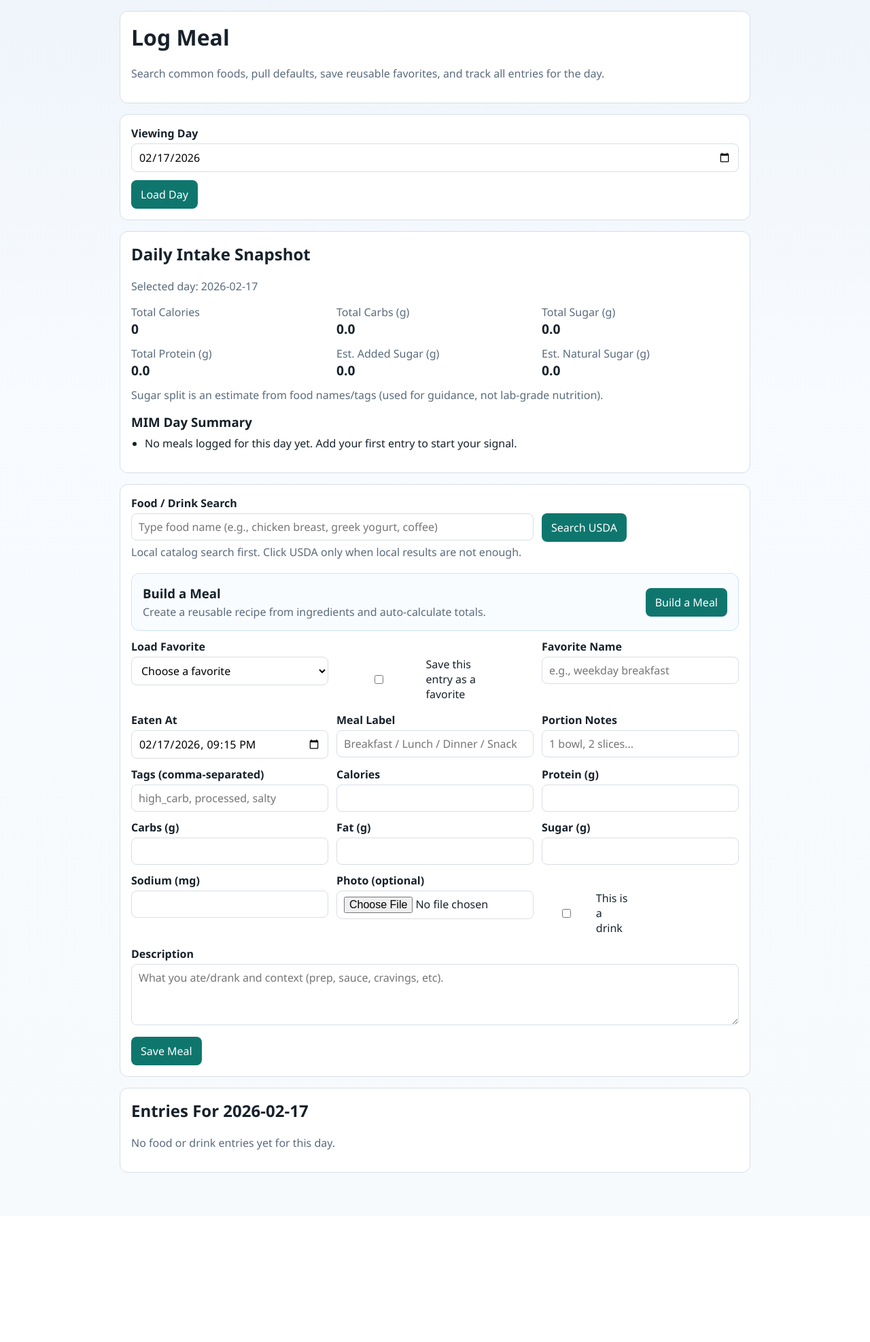
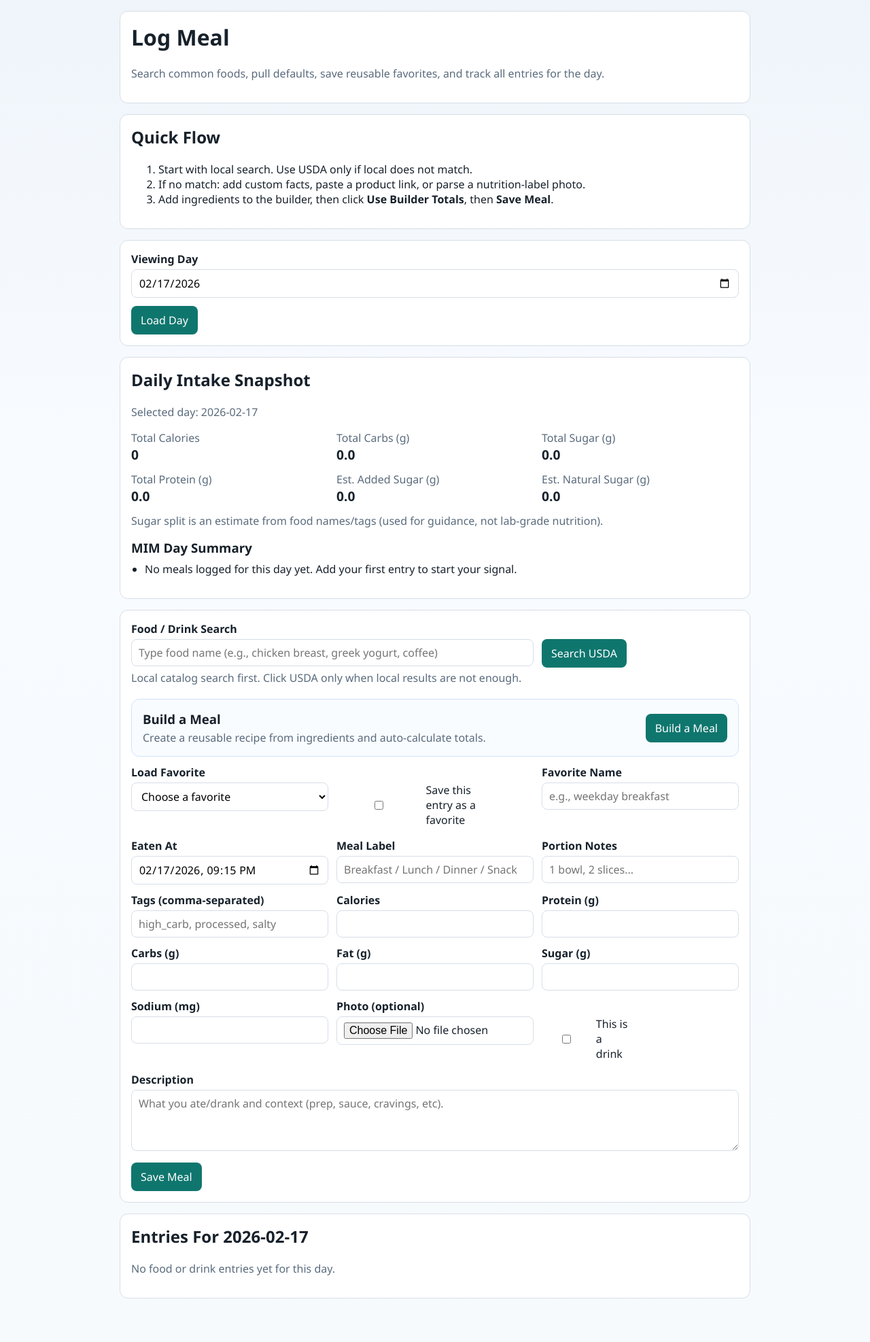
Before and after one commit to raine0001/coachMIM, a Flask app: page /meal in a window 1280 px wide. Shown: the part 60-2034 px from the top of the page at 68% size. Before the commit the page ends 1785 px from the top, so only its background shows below. Run offline with Flask 3, Linux system fonts and the light colour scheme; the visitor is signed in with stand-in values (Sample User, id 1); tables that the repository leaves empty hold one stand-in row (values such as "Sample post").

Commit message:
Prevent accidental blank meals and simplify meal builder flow

```diff
--- a/app/routes.py
+++ b/app/routes.py
@@ -100,6 +100,17 @@
     raw = raw_value or ""
     tags = [item.strip() for item in raw.split(",") if item.strip()]
     return tags or None
+
+
+def normalize_text(value):
+    if value is None:
+        return None
+    text = str(value).strip()
+    if not text:
+        return None
+    if text.lower() in {"none", "null"}:
+        return None
+    return text
 
 
 def parse_ingredients_json(raw_value):
@@ -420,9 +431,9 @@
     meal.user_id = g.user.id
     meal.food_item_id = food_item.id if food_item else None
     meal.eaten_at = eaten_at_dt
-    meal.label = request.form.get("label") or None
-    meal.description = request.form.get("description") or None
-    meal.portion_notes = request.form.get("portion_notes") or None
+    meal.label = normalize_text(request.form.get("label"))
+    meal.description = normalize_text(request.form.get("description"))
+    meal.portion_notes = normalize_text(request.form.get("portion_notes"))
     meal.tags = parse_tags(request.form.get("tags"))
     meal.is_beverage = parse_bool(request.form.get("is_beverage"))
 
@@ -452,6 +463,23 @@
     return eaten_at_dt
 
 
+def meal_has_meaningful_content(meal: Meal, has_new_photo: bool = False) -> bool:
+    if meal.food_item_id is not None:
+        return True
+    if any(value not in (None, "") for value in [meal.label, meal.description, meal.portion_notes]):
+        return True
+    if meal.tags:
+        return True
+    if any(
+        getattr(meal, field) is not None
+        for field in ["calories", "protein_g", "carbs_g", "fat_g", "sugar_g", "sodium_mg"]
+    ):
+        return True
+    if meal.photo_path or has_new_photo:
+        return True
+    return False
+
+
 def upsert_favorite_from_request():
     if not parse_bool(request.form.get("save_favorite")):
         return
@@ -465,9 +493,9 @@
         favorite = FavoriteMeal(user_id=g.user.id, name=favorite_name)
 
     favorite.food_item_id = parse_int(request.form.get("food_item_id"))
-    favorite.label = request.form.get("label") or None
-    favorite.description = request.form.get("description") or None
-    favorite.portion_notes = request.form.get("portion_notes") or None
+    favorite.label = normalize_text(request.form.get("label"))
+    favorite.description = normalize_text(request.form.get("description"))
+    favorite.portion_notes = normalize_text(request.form.get("portion_notes"))
     favorite.tags = parse_tags(request.form.get("tags"))
     favorite.is_beverage = parse_bool(request.form.get("is_beverage"))
 
@@ -961,6 +989,11 @@
         return redirect(url_for("main.meal_form"))
 
     photo = request.files.get("photo")
+    has_new_photo = bool(photo and photo.filename)
+    if not meal_has_meaningful_content(meal, has_new_photo=has_new_photo):
+        flash("Meal entry is empty. Select a food or add nutrition/details before saving.", "error")
+        return redirect(url_for("main.meal_form", day=eaten_at_dt.date().isoformat()))
+
     if photo and photo.filename:
         if not allowed_file(photo.filename):
             flash("Unsupported file type. Use png, jpg, jpeg, webp, or heic.", "error")
@@ -992,9 +1025,14 @@
         except ValueError:
             flash("Invalid meal timestamp. Use the date/time picker and try again.", "error")
             return redirect(url_for("main.meal_edit", meal_id=meal.id))
-        upsert_favorite_from_request()
 
         photo = request.files.get("photo")
+        has_new_photo = bool(photo and photo.filename)
+        if not meal_has_meaningful_content(meal, has_new_photo=has_new_photo):
+            flash("Meal entry is empty. Add at least one detail or delete the entry.", "error")
+            return redirect(url_for("main.meal_edit", meal_id=meal.id))
+
+        upsert_favorite_from_request()
         if photo and photo.filename:
             if not allowed_file(photo.filename):
                 flash("Unsupported file type. Use png, jpg, jpeg, webp, or heic.", "error")
@@ -1080,7 +1118,7 @@
             "id": item.id,
             "name": item.name,
             "brand": item.brand,
-            "display_name": item.display_name(),
+            "display_name": item.display_name() if item.name else (item.brand or "Unnamed food"),
             "serving_size": item.serving_size,
             "serving_unit": item.serving_unit,
             "calories": item.calories,
--- a/app/templates/meal.html
+++ b/app/templates/meal.html
@@ -8,6 +8,15 @@
     {% if edit_meal %}
       <p><a href="{{ url_for('main.meal_form', day=selected_day) }}">Create a new meal entry instead</a></p>
     {% endif %}
+  </div>
+
+  <div class="card">
+    <h2>Quick Flow</h2>
+    <ol style="margin-top: 0;">
+      <li>Start with local search. Use USDA only if local does not match.</li>
+      <li>If no match: add custom facts, paste a product link, or parse a nutrition-label photo.</li>
+      <li>Add ingredients to the builder, then click <strong>Use Builder Totals</strong>, then <strong>Save Meal</strong>.</li>
+    </ol>
   </div>
 
   <div class="card">
@@ -79,7 +88,7 @@
             value="{{ edit_meal.food_item.display_name() if edit_meal and edit_meal.food_item else '' }}"
           />
           <p class="muted" style="margin: 6px 0 0;">Local catalog search first. Click USDA only when local results are not enough.</p>
-          <input id="food_item_id" name="food_item_id" type="hidden" value="{{ edit_meal.food_item_id if edit_meal else '' }}" />
+          <input id="food_item_id" name="food_item_id" type="hidden" value="{{ edit_meal.food_item_id if edit_meal and edit_meal.food_item_id is not none else '' }}" />
           <div id="food-results" style="margin-top: 8px;"></div>
         </div>
         <div>
@@ -318,11 +327,11 @@
         </div>
         <div>
           <label for="label">Meal Label</label>
-          <input id="label" name="label" placeholder="Breakfast / Lunch / Dinner / Snack" value="{{ edit_meal.label if edit_meal else '' }}" />
+          <input id="label" name="label" placeholder="Breakfast / Lunch / Dinner / Snack" value="{{ ((edit_meal.label if edit_meal else '') if (edit_meal and edit_meal.label not in ['None','none','NULL','null']) else '') }}" />
         </div>
         <div>
           <label for="portion_notes">Portion Notes</label>
-          <input id="portion_notes" name="portion_notes" placeholder="1 bowl, 2 slices..." value="{{ edit_meal.portion_notes if edit_meal else '' }}" />
+          <input id="portion_notes" name="portion_notes" placeholder="1 bowl, 2 slices..." value="{{ ((edit_meal.portion_notes if edit_meal else '') if (edit_meal and edit_meal.portion_notes not in ['None','none','NULL','null']) else '') }}" />
         </div>
         <div>
           <label for="tags">Tags (comma-separated)</label>
@@ -367,7 +376,7 @@
 
       <div style="margin-top: 12px;">
         <label for="description">Description</label>
-        <textarea id="description" name="description" placeholder="What you ate/drank and context (prep, sauce, cravings, etc).">{{ edit_meal.description if edit_meal else '' }}</textarea>
+        <textarea id="description" name="description" placeholder="What you ate/drank and context (prep, sauce, cravings, etc).">{{ ((edit_meal.description if edit_meal else '') if (edit_meal and edit_meal.description not in ['None','none','NULL','null']) else '') }}</textarea>
       </div>
 
       <div style="margin-top: 12px; display: flex; gap: 8px; flex-wrap: wrap;">
@@ -400,8 +409,22 @@
               <tr>
                 <td style="padding: 8px; border-bottom: 1px solid #eef3f8;">{{ meal.eaten_at.strftime("%H:%M") }}</td>
                 <td style="padding: 8px; border-bottom: 1px solid #eef3f8;">{{ "Drink" if meal.is_beverage else "Food" }}</td>
-                <td style="padding: 8px; border-bottom: 1px solid #eef3f8;">{{ meal.food_item.display_name() if meal.food_item else (meal.description or "Custom entry") }}</td>
-                <td style="padding: 8px; border-bottom: 1px solid #eef3f8;">{{ meal.portion_notes or "n/a" }}</td>
+                <td style="padding: 8px; border-bottom: 1px solid #eef3f8;">
+                  {% if meal.food_item %}
+                    {{ meal.food_item.display_name() }}
+                  {% elif meal.description and meal.description|lower not in ["none", "null"] %}
+                    {{ meal.description }}
+                  {% else %}
+                    Custom entry
+                  {% endif %}
+                </td>
+                <td style="padding: 8px; border-bottom: 1px solid #eef3f8;">
+                  {% if meal.portion_notes and meal.portion_notes|lower not in ["none", "null"] %}
+                    {{ meal.portion_notes }}
+                  {% else %}
+                    n/a
+                  {% endif %}
+                </td>
                 <td style="padding: 8px; border-bottom: 1px solid #eef3f8; text-align: right;">{{ meal.calories if meal.calories is not none else "-" }}</td>
                 <td style="padding: 8px; border-bottom: 1px solid #eef3f8; text-align: right;">
                   {{ meal.protein_g if meal.protein_g is not none else "-" }}/{{ meal.carbs_g if meal.carbs_g is not none else "-" }}/{{ meal.fat_g if meal.fat_g is not none else "-" }}
@@ -425,6 +448,7 @@
 
   <script>
     const favoritePayload = {{ favorite_payload | tojson }};
+    const mealForm = document.getElementById("meal-form");
     const favoriteSelector = document.getElementById("favorite_selector");
     const foodSearchInput = document.getElementById("food_search");
     const foodResults = document.getElementById("food-results");
@@ -1279,6 +1303,44 @@
       });
     }
 
+    if (mealForm) {
+      mealForm.addEventListener("keydown", (event) => {
+        if (event.key !== "Enter") return;
+        const target = event.target;
+        if (!target || target.tagName === "TEXTAREA") return;
+        const id = target.id || "";
+
+        if (id === "food_search") {
+          event.preventDefault();
+          runFoodSearch(false);
+          return;
+        }
+        if (id === "builder_food_search") {
+          event.preventDefault();
+          runBuilderFoodSearch(false);
+          return;
+        }
+
+        const builderFormIds = new Set([
+          "custom_ingredient_name",
+          "custom_product_url",
+          "custom_quantity",
+          "custom_serving_size_value",
+          "custom_serving_size_unit",
+          "custom_calories",
+          "custom_protein_g",
+          "custom_carbs_g",
+          "custom_fat_g",
+          "custom_sugar_g",
+          "custom_sodium_mg",
+        ]);
+        if (builderFormIds.has(id)) {
+          event.preventDefault();
+          return;
+        }
+      });
+    }
+
     setCustomIngredientEditMode(null);
     clearCustomIngredientInputs();
     renderBuilderIngredients();
```
